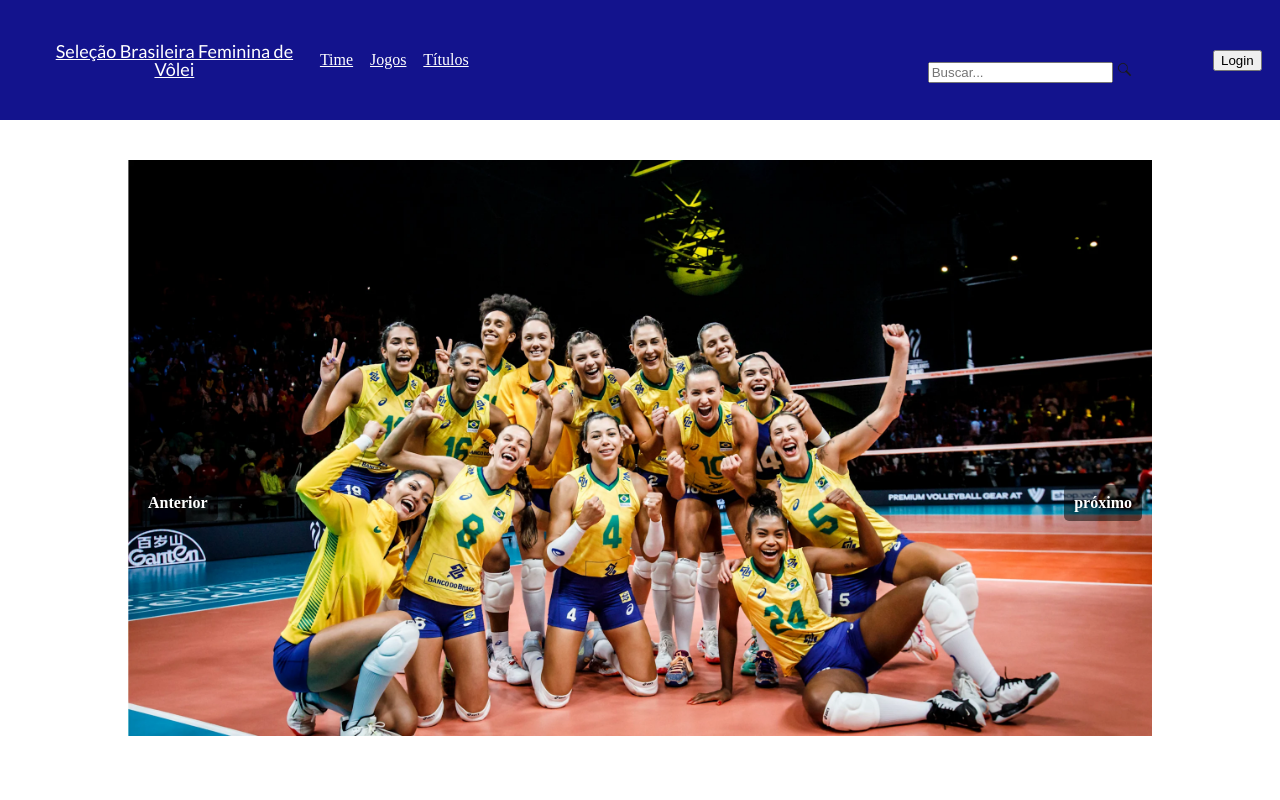
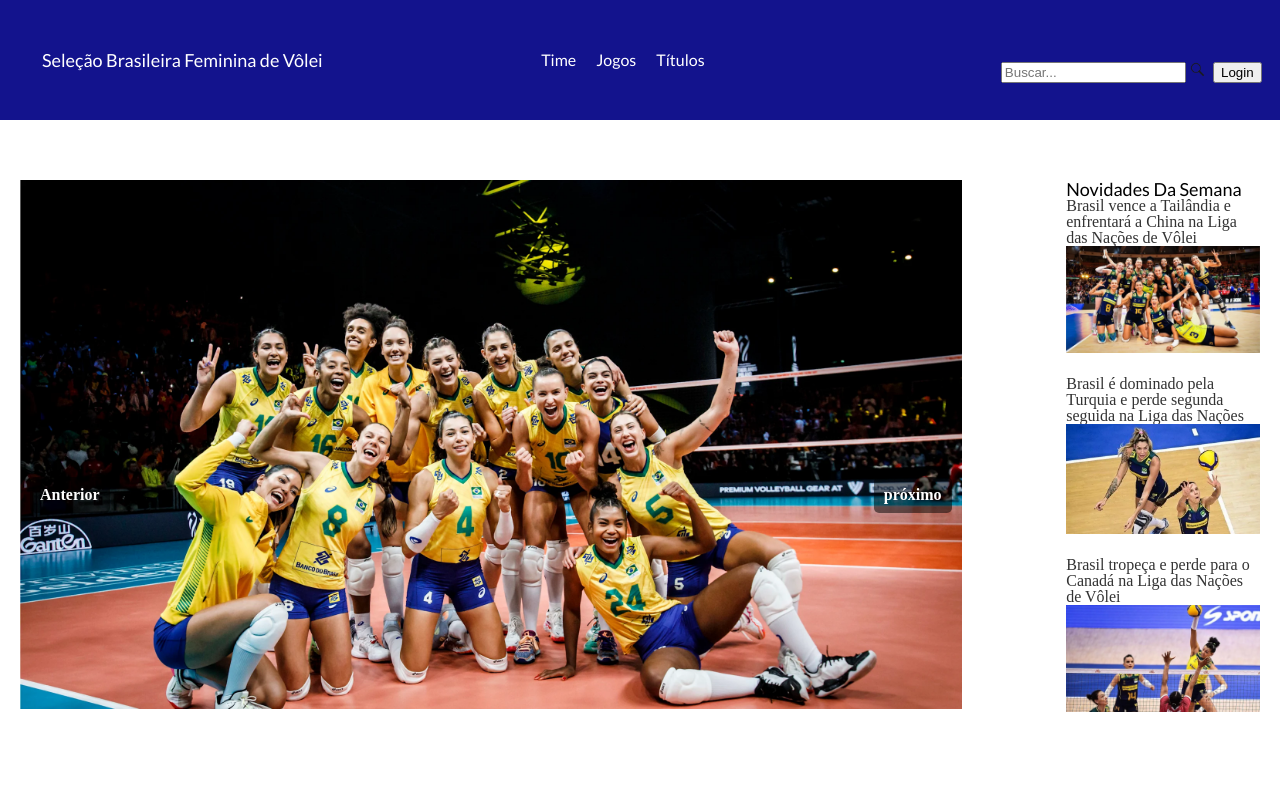
Before and after one commit to fergame330/site-do-alan, a plain HTML site: page index.html in a window 1280 px wide. Shown: the top 800 px of the page. Drawn offline with Linux system fonts and the light colour scheme.

Commit message:
Update index.css

```diff
--- a/css/index.css
+++ b/css/index.css
@@ -1,8 +1,27 @@
+::-webkit-scrollbar {
+  width: 5px;
+}
+
+::-webkit-scrollbar-thumb {
+  background: #13138d;
+  border-radius: 10px;
+  -webkit-transition: all 2s ease-in-out;
+  transition: all 2s ease-in-out;
+}
+
+::-webkit-scrollbar-track {
+  background-color: transparent;
+}
+
 #txtBusca{
     display: inline;
 }
 #imgLupa{
     display: inline;
+}
+
+a{
+  text-decoration: none;
 }
 
 header {
@@ -17,22 +36,89 @@ header {
   top: 0;
 }
 
-nav{
-    list-style: none;
-    margin-left: 2%;
-    text-align: right;
-    display: flex;
+.titulo {
+  flex-grow: 1;
+  text-align: left;
+  margin-right: 0%;
 }
 
-.paginas{
-    display: inline-block;
-    margin-left: 15%;
+.navegacao {
+  flex-grow: 1;
+  text-align: center;
+  display: flex;
+  margin-right: -17%;
+  text-align:right;
+  justify-content: right; /* Centralize horizontalmente as opções de navegação */
+  align-items: center;
+}
+
+.paginas {
+  list-style: none;
+  margin: 0 10px; /* Espaçamento entre as opções de navegação */
+}
+
+
+nav {
+  font-family: 'Lato', sans-serif;
+  display: flex;
+  justify-content: center;
+  align-items: center;
+}
+
+.content {
+  display: flex;
+  justify-content: space-between;
+  align-items: flex-start;
+  padding: 20px;
+}
+
+.carousel {
+  box-sizing: border-box;
+}
+
+.carousel-inner {
+  display: flex;
+  transition: transform 0.5s ease-in-out;
+}
+
+.carousel-item {
+  flex: 0 0 100%;
+}
+
+.carousel-item img {
+  width: 100%;
+  height: auto;
+}
+
+.noticias {
+  width: 72.6%;
+  box-sizing: border-box;
+}
+
+.noticias h2 {
+  font-size: 18px;
+  font-family: 'Lato', sans-serif;
+}
+
+.noticias article {
+  margin-bottom: 20px;
+}
+
+.noticias h3 a {
+  text-decoration: none;
+  color: #333; /* Cor do texto do link */
+}
+
+.noticias img {
+  width: 100%;
+  height: auto;
 }
 
 .carousel {
     position: relative;
-    width: 80%;
-    margin: auto;
+    width: 90%;
+    margin-left: 0%;
+    display: inline-flex;
     overflow: hidden;
   }
 
@@ -101,13 +187,16 @@ h1{
     color:white;
     font-size: 18px;
     font-family: 'Lato', sans-serif;
-    margin-left: 10%;
+    margin-right: 20%;
+    padding-left: 2%;
 }
 .login{
     display: inline-block;
+    margin-top: 50%;
 }
 .busca{
     margin-top:0%;
+    margin-left: -20%;
     display: inline-block;
 }
 header a{
```
Lines whose indentation alone changed are shown as unchanged.
